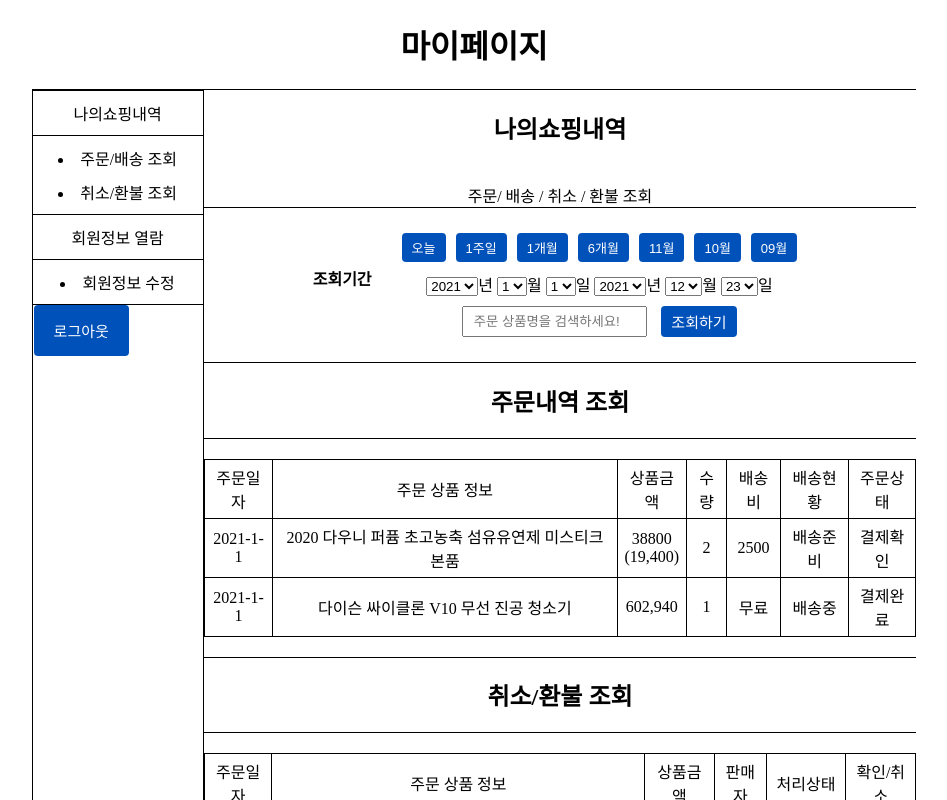
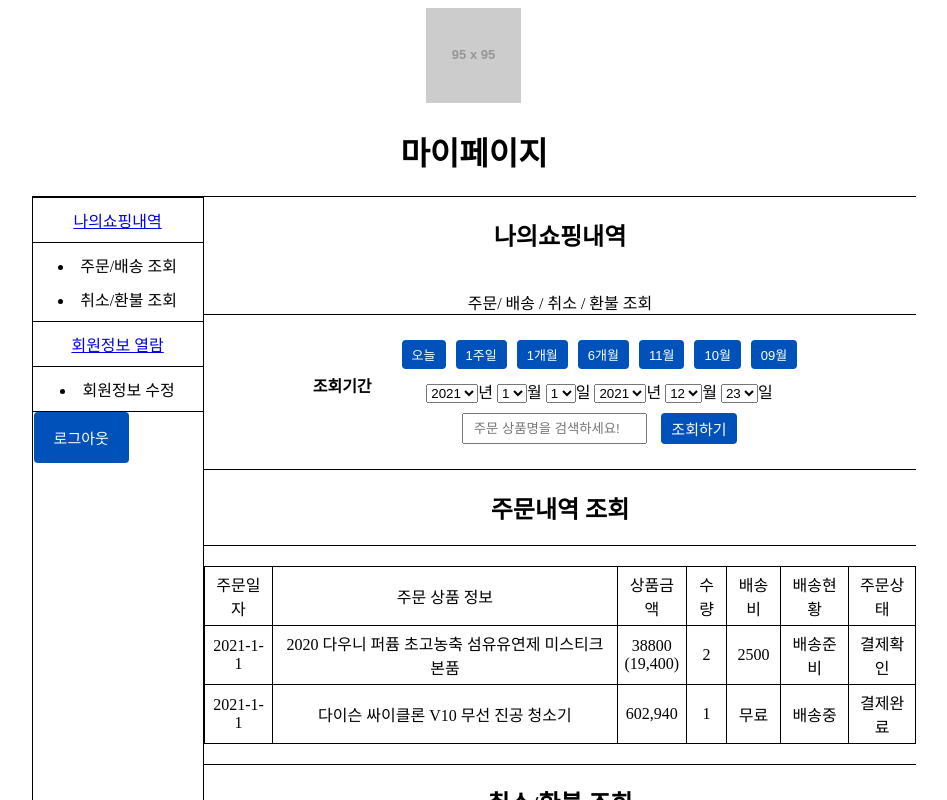
Before and after one commit to sunshine4437/VueStudy, a Vue app: page /Mypage1 in a window 1280 px wide. Shown: the top 800 px of the page, without its empty margins (166-1113 px from the left). Built offline with nearby package versions, Linux system fonts and the light colour scheme.

Commit message:
add link

```diff
--- a/src/views/Join1.vue
+++ b/src/views/Join1.vue
@@ -1,6 +1,8 @@
 <template>
 <div>
-    <div>
+
+    <div style="text-align:center;">
+           <router-link v-bind:to="'/'"> <img src="http://placehold.it/95X95" alt="logo"></router-link>
         <h1>회원가입</h1>
         <hr>
     </div>
--- a/src/views/Join2.vue
+++ b/src/views/Join2.vue
@@ -1,6 +1,7 @@
 <template>
 <div>
-    <div>
+    <div style="text-align:center;">
+        <router-link v-bind:to="'/'"> <img src="http://placehold.it/95X95" alt="logo"></router-link>
         <h1>회원가입</h1>
         <hr>
     </div>
--- a/src/views/Mypage1.vue
+++ b/src/views/Mypage1.vue
@@ -1,18 +1,23 @@
 <template>
 <div>
     <!--top-->
-    <div class="top">
+    <div class="top" style="text-align:center">
+            <router-link v-bind:to="'/'"> <img src="http://placehold.it/95X95" alt="logo"></router-link>
         <h1>마이페이지</h1>
     </div>
     <div class="container">
         <!--left-->
         <div class="left">
-            <div class="List">나의쇼핑내역</div>
+            <div class="List">
+                   <router-link v-bind:to="'/mypage1'">나의쇼핑내역</router-link>
+            </div>
             <div class="Check">
                 <li>주문/배송 조회</li>
                 <li>취소/환불 조회</li>
             </div>
-            <div class="List">회원정보 열람</div>
+            <div class="List">
+                  <router-link v-bind:to="'/mypage2'">회원정보 열람</router-link>
+            </div>
             <div class="Check">
                 <li>회원정보 수정</li>
             </div>
--- a/src/views/Mypage2.vue
+++ b/src/views/Mypage2.vue
@@ -1,18 +1,23 @@
 <template>
 <div>
     <!--top-->
-    <div class="top">
+  <div class="top" style="text-align:center">
+            <router-link v-bind:to="'/'"> <img src="http://placehold.it/95X95" alt="logo"></router-link>
         <h1>마이페이지</h1>
     </div>
     <!--left-->
     <div class="container">
         <div class="left">
-            <div class="List">나의쇼핑내역</div>
+         <div class="List">
+                   <router-link v-bind:to="'/mypage1'">나의쇼핑내역</router-link>
+            </div>
             <div class="check">
                 <li>주문/배송 조회</li>
                 <li>취소/환불 조회</li>
             </div>
-            <div class="List">회원정보 열람</div>
+              <div class="List">
+                  <router-link v-bind:to="'/mypage2'">회원정보 열람</router-link>
+            </div>
             <div class="check">
                 <li>회원정보 수정</li>
             </div>
--- a/src/views/signUp.vue
+++ b/src/views/signUp.vue
@@ -1,7 +1,9 @@
 <template>
 <div class="signUp">
     <div class="header">
-        <div class="logo"> <router-link v-bind:to="'/'"> <img src="http://placehold.it/95X95" alt="logo"></router-link></div>
+        <div class="logo">
+            <router-link v-bind:to="'/'"> <img src="http://placehold.it/95X95" alt="logo"></router-link>
+        </div>
         <div class="sequence">
             <ul class="sequenceMenu">
                 <li>1 회원선택</li>
@@ -16,7 +18,7 @@
         <div class="Box">
             <div class="imgBox">
                 <img src="http://placehold.it/500X500/" alt="">
-                <button class="simpleSignUpBtn">간편 회원가입</button>
+                <router-link v-bind:to="'/join1'"> <button class="simpleSignUpBtn">간편 회원가입 </button></router-link>
             </div>
             <div class="content">
                 <div class="seller">
@@ -24,7 +26,8 @@
                 </div>
                 <div class="sellerSignUp">
                     <p>셀러 회원</p>
-                    <button class="sellerSignUpBtn">회원가입</button>
+                    <router-link v-bind:to="'/join2'"> <button class="sellerSignUpBtn">회원가입</button></router-link>
+
                 </div>
                 <!-- <table>
                     <tr class="tt">
```
